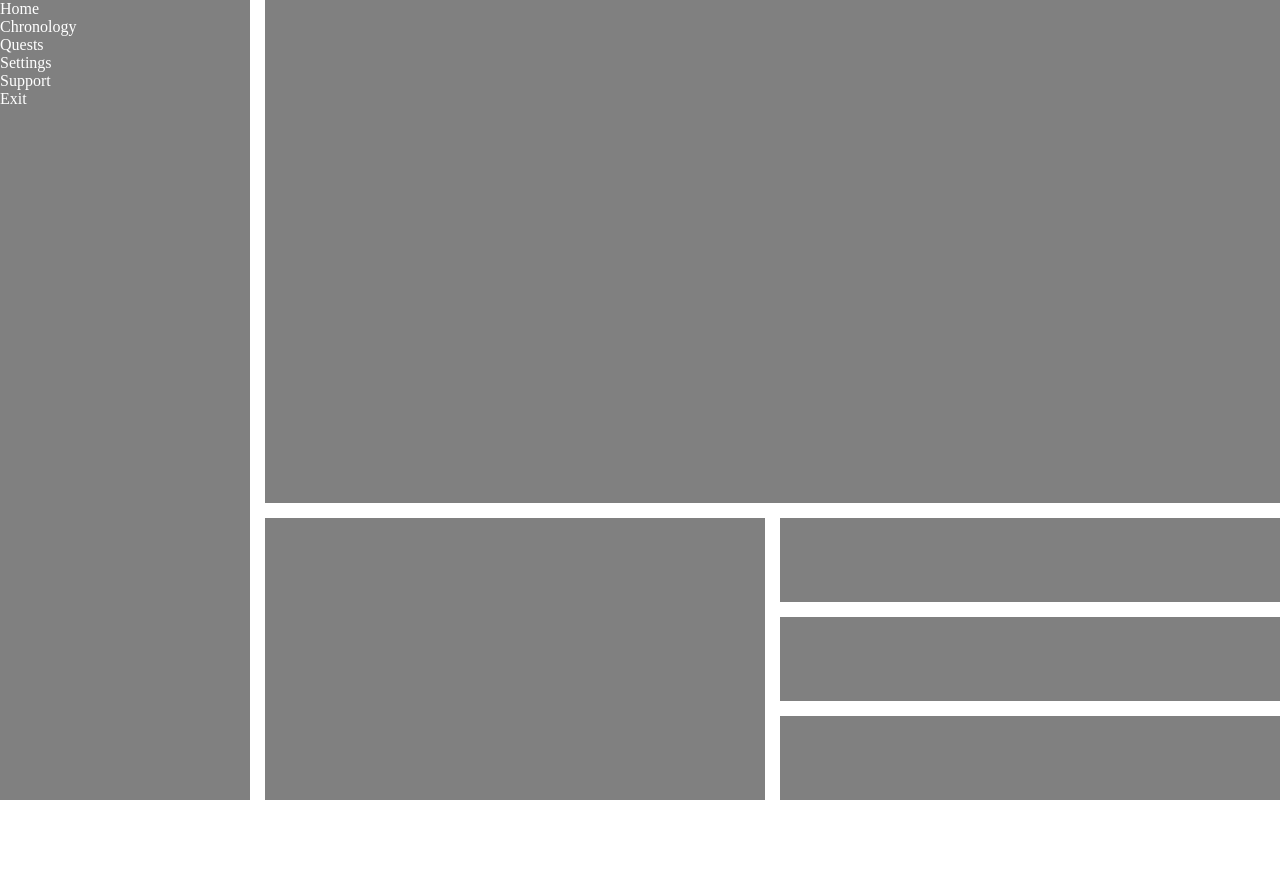
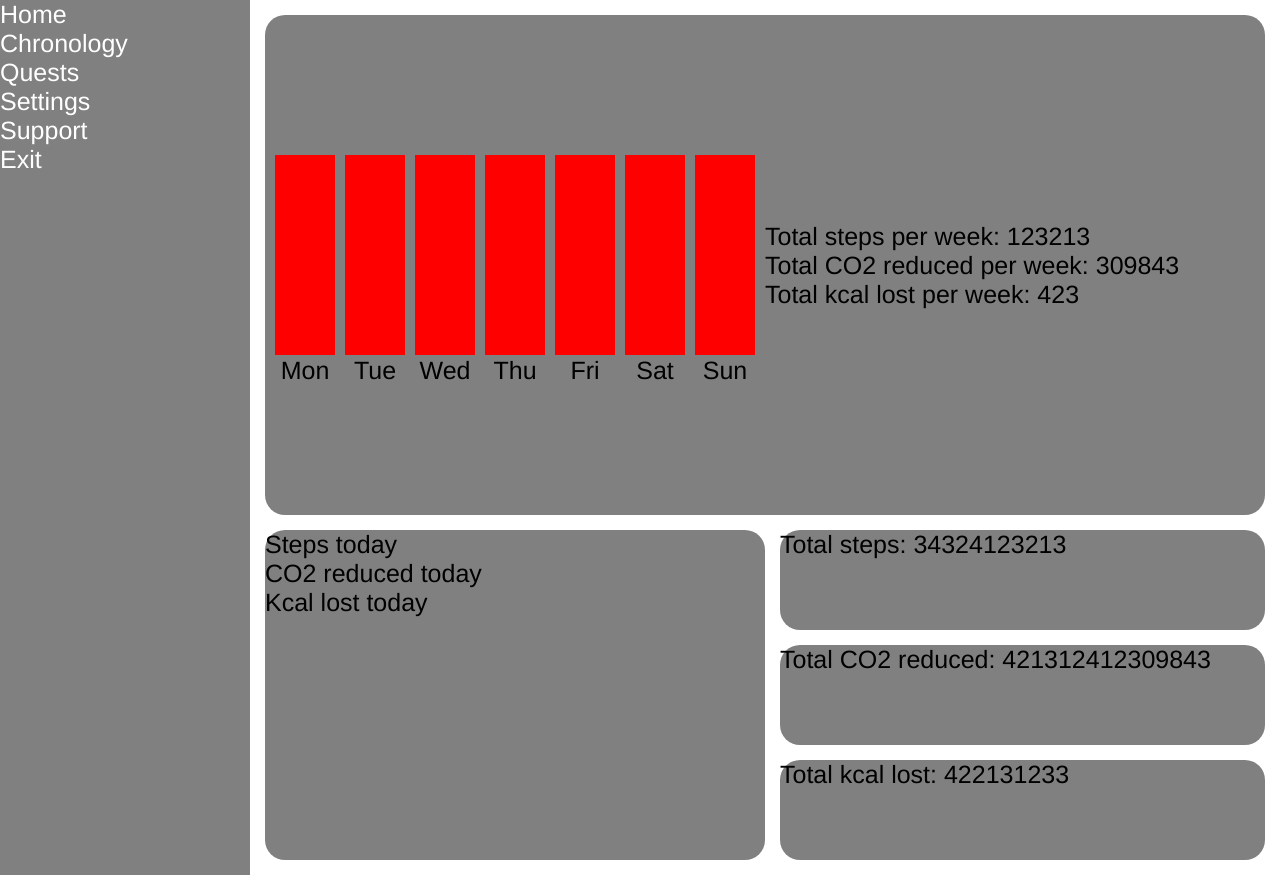
Before and after one commit to WheatSeeds/Admin-Dashboard, a plain HTML site: page index.html in a window 1280 px wide. Before the commit the page ends 800 px from the top, so only its background shows below. Drawn offline with Linux system fonts and the light colour scheme.

Commit message:
Version 0.0.2 / Visual identification of blocks

```diff
--- a/index.html
+++ b/index.html
@@ -4,7 +4,10 @@
     <meta charset="UTF-8">
     <meta http-equiv="X-UA-Compatible" content="IE=edge">
     <meta name="viewport" content="width=device-width, initial-scale=1.0">
-    <title>Holy Grail Mockup</title>
+    <title>Admin Dashboard</title>
+    <link rel="preconnect" href="https://fonts.googleapis.com">
+    <link rel="preconnect" href="https://fonts.gstatic.com" crossorigin>
+    <link href="https://fonts.googleapis.com/css2?family=Work+Sans:ital,wght@0,100..900;1,100..900&display=swap" rel="stylesheet">
     <link rel="stylesheet" href="style.css">
 </head>
 <body>
@@ -19,17 +22,37 @@
         </ul>
     </div>
     <div class="week_statistic">
-        <div class="steps_week"></div>
-        <div class="air_week"></div>
-        <div class="counter_week"></div>
+        <div class="left_week_content">
+            <div class="steps_week_graf">
+                <div class="Mon"></div>
+                <div class="Tue"></div>
+                <div class="Wed"></div>
+                <div class="Thu"></div>
+                <div class="Fri"></div>
+                <div class="Sat"></div>
+                <div class="Sun"></div>
+                <span>Mon</span>
+                <span>Tue</span>
+                <span>Wed</span>
+                <span>Thu</span>
+                <span>Fri</span>
+                <span>Sat</span>
+                <span>Sun</span>
+            </div>
+        </div>
+        <div class="right_week_content">
+            <div class="steps_week">Total steps per week: 123213</div>
+            <div class="air_week">Total CO2 reduced per week: 309843</div>
+            <div class="counter_week">Total kcal lost per week: 423</div>
+        </div>
     </div>
     <div class="today">
-        <div class="steps_today"></div>
-        <div class="air_today"></div>
-        <div class="counter_today"></div>
+        <div class="steps_today">Steps today</div>
+        <div class="air_today">CO2 reduced today</div>
+        <div class="counter_today">Kcal lost today</div>
     </div>
-    <div class="steps_all"></div>
-    <div class="air_all"></div>
-    <div class="counter_all"></div>
+    <div class="steps_all">Total steps: 34324123213</div>
+    <div class="air_all">Total CO2 reduced: 421312412309843</div>
+    <div class="counter_all">Total kcal lost: 422131233</div>
 </body>
 </html>
--- a/style.css
+++ b/style.css
@@ -3,35 +3,93 @@
     padding: 0;
 }
 body{
+    font-family: 'IBM Plex Sans','Source Sans Pro', Helvetica, sans-serif;
+    font-size: 25px;
     height: 100svh;
     display: grid;
     grid-template-columns: 1fr 2fr 2fr;
-    grid-template-rows: 6fr 1fr 1fr 1fr;
     gap: 15px;
 }
 .menu{
     grid-row: 1 / 5;
     color: white;
     background-color: gray;
+    display: flex;
+    flex-direction: column;
 }
 .week_statistic{
     background-color: gray;
     grid-column: 2 / 4;
+    justify-content: center;
+    align-items: center;
+    display: grid;
+    grid-template-columns: 1fr 1fr;
+    border-radius: 20px;
+    margin-right: 15px;
+    margin-top: 15px;
+    height: 500px;
 }
+.steps_week_graf{
+    display: grid;
+    justify-content: center;
+    align-items: center;
+    grid-template-columns: repeat(7, 60px);
+    grid-template-rows: 1fr 10px;
+    grid-gap: 10px;
+    text-align: center;
+    height: 1fr;
+}
+.steps_week_graf > div{
+    background-color: red;
+    width: 60px;
+    height: 200px;
+}
+.right_week_content{
+    display: flex;
+    flex-direction: column;
+    justify-content: center;
+}
+
+
+
+
+
+
+
+
+
+
+
+
+
+
+
 .today{
     background-color: gray;
     grid-column: 2 / 3;
     grid-row: 2 / 5;
+    border-radius: 20px;
+    margin-bottom: 15px;
 }
 .steps_all{
     background-color: gray;
+    margin-right: 15px;
+    border-radius: 20px;
     grid-column: 3 / 4;
+    height: 100px;
 }
 .air_all{
     background-color: gray;
+    margin-right: 15px;
+    border-radius: 20px;
     grid-column: 3 / 4;
+    height: 100px;
 }
 .counter_all{
     background-color: gray;
+    margin-right: 15px;
+    margin-bottom: 15px;
+    border-radius: 20px;
     grid-column: 3 / 4;
+    height: 100px;
 }
```
